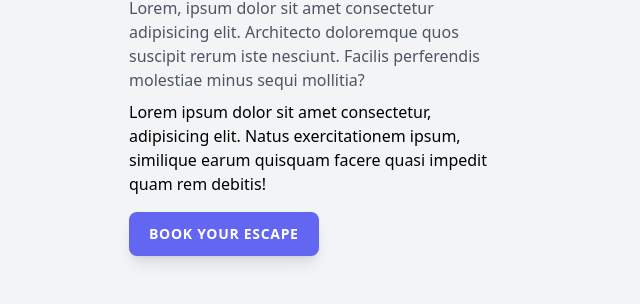
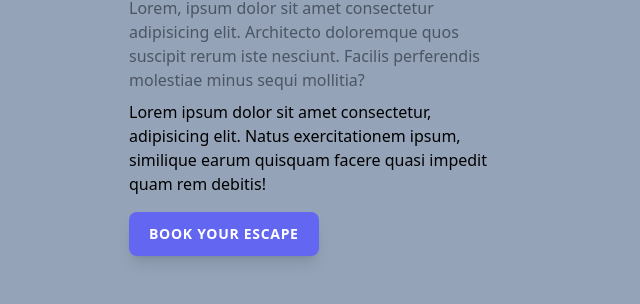
Before and after one commit to GrytsenkoAndrey/aw-design-tailwind.local, a website: page public/index.html in a window 1280 px wide. Shown: the part 509-813 px from the top of the page, without its empty margins (319-959 px from the left). Drawn offline with nearby package versions, Linux system fonts and the light colour scheme.

Commit message:
Play with breakpoints 2022-09-16

```diff
--- a/public/index.html
+++ b/public/index.html
@@ -8,7 +8,7 @@
 
     <script src="https://cdn.tailwindcss.com"></script>
 </head>
-<body class="bg-gray-100">
+<body class="bg-gray-100 sm:bg-green-500 md:bg-yellow-500 lg:bg-slate-400">
     <div class="px-8 py-12 max-w-md mx-auto">
         <img src="img/seo-performance.svg" alt="logo" title="logo" class="h-10">
         <img src="img/woman-holding.webp" alt="trade" title="trade" class="h-70 mt-6">
```
